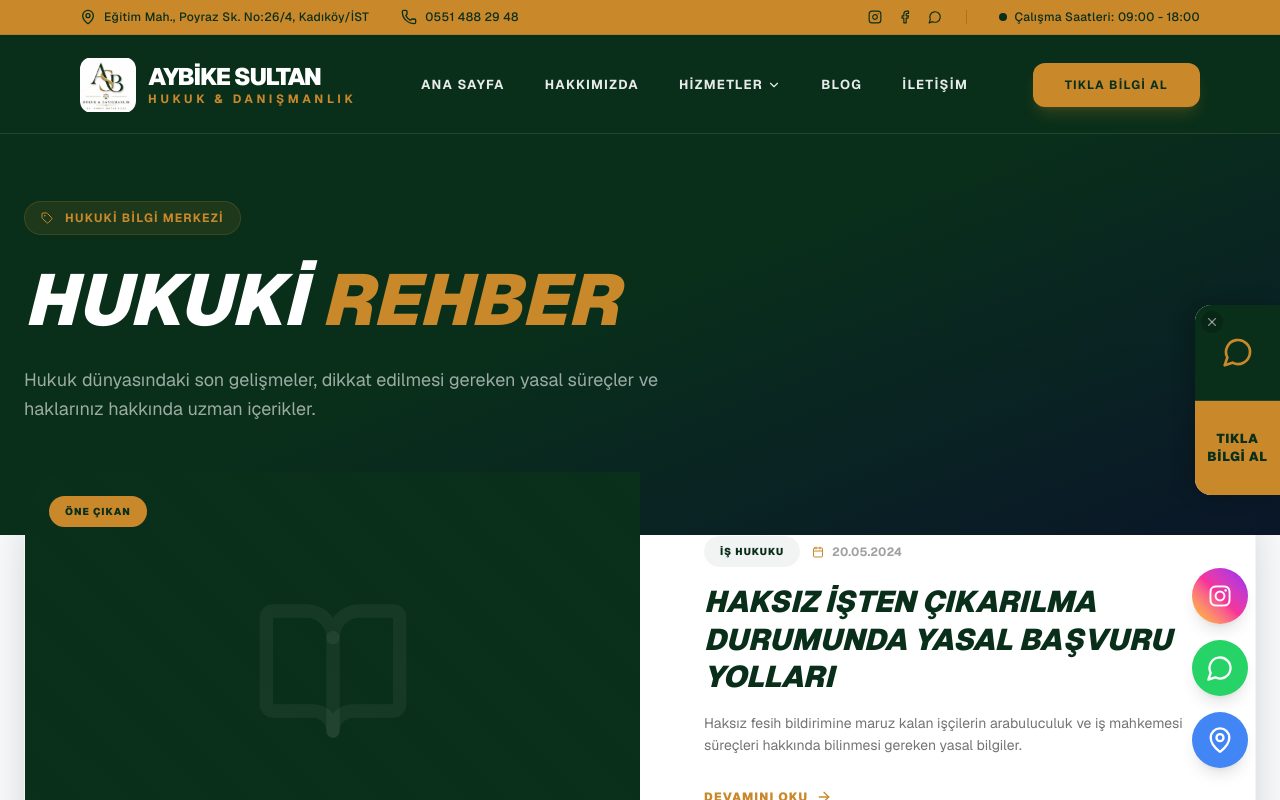
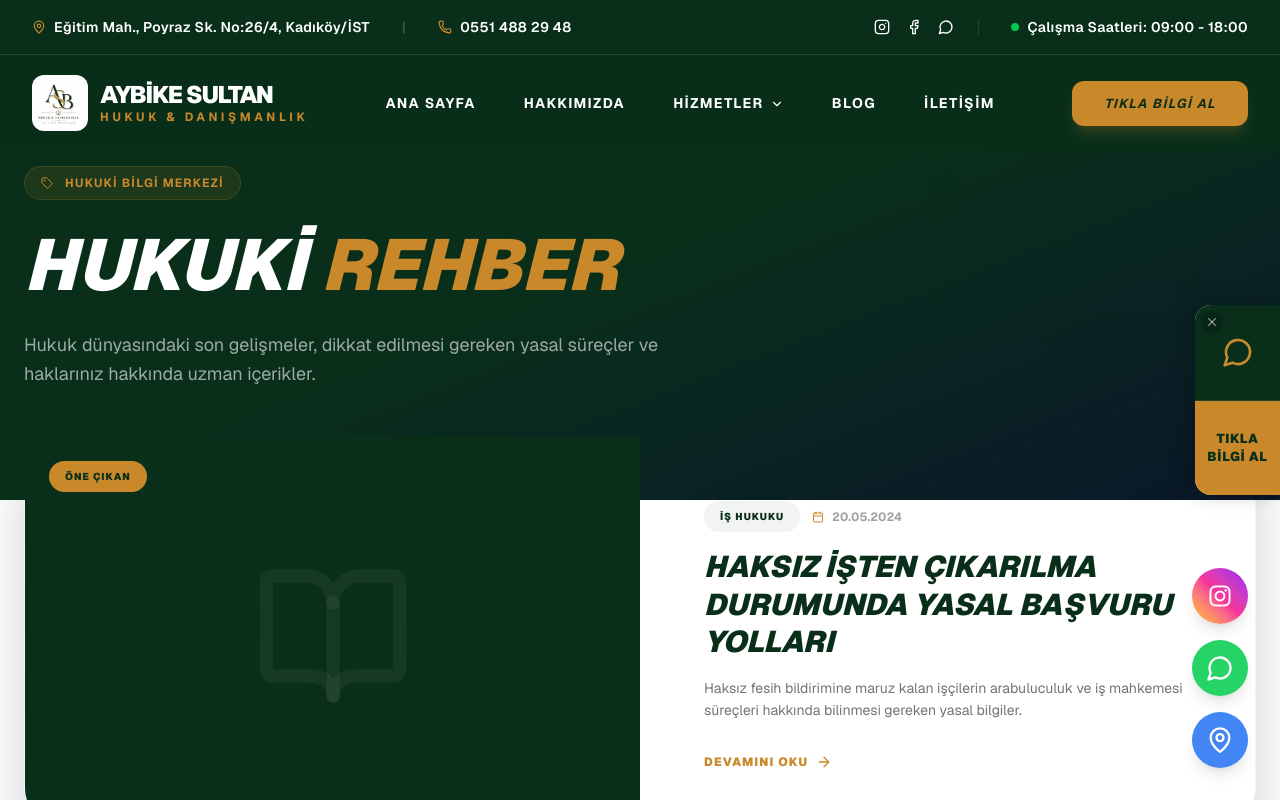
Before and after one commit to webtasarimdigital/avukataybike, a Next.js app: page /blog in a window 1280 px wide. Shown: the top 800 px of the page. Built offline with nearby package versions, Linux system fonts and the light colour scheme.

Commit message:
fix: header mobile menu framer-motion, top bar guncelleme, hero sol padding

```diff
--- a/src/app/page.tsx
+++ b/src/app/page.tsx
@@ -29,7 +29,7 @@ export default function Home() {
       <section className="relative min-h-[90vh] flex flex-col lg:flex-row overflow-hidden">
 
         {/* ── SOL: Açık / Krem Alan ── */}
-        <div className="relative flex-1 lg:w-1/2 bg-[#F5F0E6] flex items-center pt-28 pb-16 lg:pt-0 lg:pb-0">
+        <div className="relative flex-1 lg:w-1/2 bg-[#F5F0E6] flex items-center pt-44 pb-16 lg:pt-0 lg:pb-0">
           {/* Hafif desen */}
           <div className="absolute inset-0 opacity-[0.035]" style={{backgroundImage:"radial-gradient(circle, #092f1a 1px, transparent 1px)", backgroundSize:"24px 24px"}} />
           {/* Sağ kenar yumuşak geçiş */}
--- a/src/components/Header.tsx
+++ b/src/components/Header.tsx
@@ -1,7 +1,8 @@
 "use client";
 import React, { useState, useEffect } from "react";
 import Link from "next/link";
-import { MapPin, Phone as PhoneIcon, Instagram, Facebook, MessageCircle, Menu, X, ChevronDown } from "lucide-react";
+import { MapPin, Phone, MessageCircle, Menu, X, ChevronDown, Instagram, Facebook } from "lucide-react";
+import { motion, AnimatePresence } from "framer-motion";
 
 const services = [
   { title: "BANKA VE TİCARET HUKUKU", slug: "banka-ve-ticaret-hukuku" },
@@ -21,81 +22,66 @@ const services = [
 ];
 
 export default function Header() {
-  const [isMenuOpen, setIsMenuOpen] = useState(false);
-  const [openDropdown, setOpenDropdown] = useState<string | null>(null);
   const [isScrolled, setIsScrolled] = useState(false);
+  const [mobileMenuOpen, setMobileMenuOpen] = useState(false);
+  const [servicesHovered, setServicesHovered] = useState(false);
+  const [mobileServicesOpen, setMobileServicesOpen] = useState(false);
 
   useEffect(() => {
     const handleScroll = () => {
-      setIsScrolled(window.scrollY > 20);
+      setIsScrolled(window.scrollY > 40);
     };
     window.addEventListener("scroll", handleScroll);
     return () => window.removeEventListener("scroll", handleScroll);
   }, []);
 
-  const toggleDropdown = (name: string, e: React.MouseEvent) => {
-    e.preventDefault();
-    setOpenDropdown(openDropdown === name ? null : name);
-  };
-
   const navLinks = [
     { name: "ANA SAYFA", href: "/" },
     { name: "HAKKIMIZDA", href: "/hakkimizda" },
-    {
-      name: "HİZMETLER",
-      href: "/#hizmetler",
-      submenu: services.map((s) => ({
-        name: s.title,
-        href: `/hizmetler/${s.slug}`,
-      })),
-    },
+    { name: "HİZMETLER", href: "#", id: "services" },
     { name: "BLOG", href: "/blog" },
     { name: "İLETİŞİM", href: "/iletisim" },
   ];
 
   return (
-    <>
-      {/* Top Bar */}
-      <div className="hidden lg:flex bg-accent text-primary py-2 px-6 md:px-20 border-b border-primary/10">
-        <div className="max-w-7xl mx-auto w-full flex justify-between items-center text-[12px] font-medium tracking-wide">
-          <div className="flex gap-8">
-            <a
-              href="https://www.google.com/maps/search/?api=1&query=Eğitim+Mah.,+Poyraz+Sokak,+No:26/4,+Kadıköy/İstanbul"
-              target="_blank"
-              className="flex items-center gap-2 hover:text-primary/70 transition-all cursor-pointer"
+    <header className="w-full fixed top-0 left-0 right-0 z-50 flex flex-col font-sans">
+      {/* Top Green Bar - Megagöz style (Disappears on scroll) */}
+      <div
+        className={`bg-primary text-white text-[14px] font-semibold tracking-wide transition-all duration-300 origin-top ${
+          isScrolled ? "h-0 opacity-0 overflow-hidden" : "hidden lg:flex h-[55px] opacity-100 border-b border-white/10"
+        }`}
       >
-              <MapPin size={16} className="text-primary" />
-              Eğitim Mah., Poyraz Sk. No:26/4, Kadıköy/İST
+        <div className="w-full max-w-[1400px] mx-auto flex items-center justify-between h-full px-8">
+          <div className="flex items-center gap-8">
+            <a href="https://maps.google.com" target="_blank" className="hover:text-accent transition-colors flex items-center gap-2">
+              <MapPin size={14} className="text-accent" /> Eğitim Mah., Poyraz Sk. No:26/4, Kadıköy/İST
             </a>
-            <a
-              href="tel:05514882948"
-              className="flex items-center gap-2 hover:text-primary/70 transition-all cursor-pointer"
-            >
-              <PhoneIcon size={16} className="text-primary" />
-              0551 488 29 48
+            <span className="text-white/20">|</span>
+            <a href="tel:05514882948" className="hover:text-accent transition-colors flex items-center gap-2">
+              <Phone size={14} className="text-accent" /> 0551 488 29 48
             </a>
           </div>
 
           <div className="flex items-center gap-6">
-            <div className="flex items-center gap-4 border-r border-primary/20 pr-6 mr-2">
-              <a href="#" className="hover:text-primary/60 transition-colors"><Instagram size={14} /></a>
-              <a href="#" className="hover:text-primary/60 transition-colors"><Facebook size={14} /></a>
-              <a href="#" className="hover:text-primary/60 transition-colors"><MessageCircle size={14} /></a>
+            <div className="flex items-center gap-4 border-r border-white/10 pr-6 mr-2">
+              <a href="#" className="hover:text-accent transition-colors"><Instagram size={16} /></a>
+              <a href="#" className="hover:text-accent transition-colors"><Facebook size={16} /></a>
+              <a href="#" className="hover:text-accent transition-colors"><MessageCircle size={16} /></a>
             </div>
             <div className="flex items-center gap-2">
-              <span className="w-2 h-2 bg-primary rounded-full animate-pulse"></span>
+              <span className="w-2 h-2 bg-green-500 rounded-full animate-pulse"></span>
               Çalışma Saatleri: 09:00 - 18:00
             </div>
           </div>
         </div>
       </div>
 
-      {/* Main Navigation */}
-      <nav className={`fixed w-full z-[100] transition-all duration-500 top-0 lg:top-[37px] ${isScrolled ? "lg:!top-0 bg-primary shadow-xl py-3" : "bg-primary py-5 border-b border-white/10"}`}>
-        <div className="max-w-7xl mx-auto px-6 md:px-20 flex justify-between items-center">
+      {/* Main Nav Bar - Megagöz style */}
+      <div className={`transition-all duration-300 ${isScrolled ? "shadow-xl py-3 lg:py-3 bg-primary" : "py-3 lg:py-5 bg-primary/95 backdrop-blur-md"}`}>
+        <div className="w-full max-w-[1400px] mx-auto flex items-center justify-between px-8">
           {/* Logo */}
-          <Link href="/" className="flex items-center gap-3 group">
-            <div className="relative w-12 h-12 md:w-14 md:h-14 overflow-hidden rounded-xl transition-transform group-hover:scale-105">
+          <Link href="/" className="flex items-center gap-3 shrink-0">
+            <div className="relative w-12 h-12 md:w-14 md:h-14 overflow-hidden rounded-xl bg-white p-1">
               <img src="/logo.png" alt="Logo" className="w-full h-full object-contain" />
             </div>
             <div className="flex flex-col">
@@ -104,106 +90,178 @@ export default function Header() {
             </div>
           </Link>
 
-          {/* Desktop Nav */}
-          <div className="hidden lg:flex items-center gap-10">
-            {navLinks.map((link) => (
-              <div key={link.name} className="relative group">
+          {/* Desktop Menu */}
+          <nav className="hidden lg:flex items-center gap-8 xl:gap-12">
+            {navLinks.map((link) => {
+              if (link.id === "services") {
+                return (
+                  <div
+                    key={link.name}
+                    className="relative group h-full flex items-center"
+                    onMouseEnter={() => setServicesHovered(true)}
+                    onMouseLeave={() => setServicesHovered(false)}
+                  >
+                    <button className="text-[14px] font-bold text-white hover:text-accent transition-colors whitespace-nowrap tracking-widest flex items-center gap-1.5 py-4">
+                      {link.name} <ChevronDown size={14} className={`mt-0.5 transition-transform duration-300 ${servicesHovered ? "rotate-180 text-accent" : ""}`} />
+                    </button>
+
+                    <AnimatePresence>
+                      {servicesHovered && (
+                        <motion.div
+                          initial={{ opacity: 0, y: 15 }}
+                          animate={{ opacity: 1, y: 0 }}
+                          exit={{ opacity: 0, y: 10 }}
+                          transition={{ duration: 0.2 }}
+                          className="absolute top-[90%] left-1/2 -translate-x-1/2 min-w-[320px] bg-white rounded-2xl shadow-[0_20px_60px_rgba(0,0,0,0.3)] border border-gray-100 flex flex-col overflow-hidden z-50 py-3"
+                        >
+                          {services.map((s, idx) => (
                             <Link
+                              key={idx}
+                              href={`/hizmetler/${s.slug}`}
+                              className="px-6 py-3 text-[13px] font-bold text-primary hover:bg-neutral-50 hover:text-accent transition-all border-b last:border-b-0 border-gray-50 flex items-center justify-between group/item"
+                              onClick={() => setServicesHovered(false)}
+                            >
+                              {s.title}
+                              <ArrowRight size={14} className="opacity-0 group-hover/item:opacity-100 transition-all -translate-x-2 group-hover/item:translate-x-0" />
+                            </Link>
+                          ))}
+                        </motion.div>
+                      )}
+                    </AnimatePresence>
+                  </div>
+                );
+              }
+
+              return (
+                <Link
+                  key={link.name}
                   href={link.href}
-                  className="text-white/90 font-bold text-[13px] tracking-widest hover:text-accent transition-colors flex items-center gap-1"
-                  onClick={link.submenu ? (e) => toggleDropdown(link.name, e) : undefined}
+                  className="text-[14px] font-bold text-white hover:text-accent transition-colors whitespace-nowrap tracking-widest py-4 uppercase"
                 >
                   {link.name}
-                  {link.submenu && <ChevronDown size={14} className={`transition-transform duration-300 ${openDropdown === link.name ? "rotate-180" : ""}`} />}
                 </Link>
+              );
+            })}
+          </nav>
 
-                {link.submenu && (
-                  <div className={`absolute left-0 top-full pt-5 transition-all duration-300 ${openDropdown === link.name ? "opacity-100 visible translate-y-0" : "opacity-0 invisible translate-y-4"}`}>
-                    <div className="bg-white shadow-2xl rounded-2xl py-4 min-w-[280px] border border-gray-50 grid grid-cols-1 gap-1">
-                      {link.submenu.map((sub) => (
-                        <Link
-                          key={sub.name}
-                          href={sub.href}
-                          className="px-6 py-2.5 text-[12px] font-bold text-gray-600 hover:text-accent hover:bg-gray-50 transition-all border-l-4 border-transparent hover:border-accent"
-                          onClick={() => setOpenDropdown(null)}
-                        >
-                          {sub.name}
-                        </Link>
-                      ))}
-                    </div>
-                  </div>
-                )}
-              </div>
-            ))}
-          </div>
-
-          {/* Right Action */}
-          <div className="hidden lg:flex items-center gap-6">
-            <a href="https://wa.me/905514882948" target="_blank" className="bg-accent text-primary px-8 py-3.5 rounded-xl font-bold text-xs tracking-widest hover:bg-white hover:text-primary transition-all shadow-lg shadow-accent/20 uppercase">
+          {/* Action Button */}
+          <div className="hidden lg:block">
+            <a href="https://wa.me/905514882948" target="_blank" className="bg-accent text-primary px-8 py-3.5 rounded-xl font-bold text-[13px] tracking-widest hover:bg-white hover:text-primary transition-all shadow-lg shadow-accent/20 uppercase italic">
               Tıkla Bilgi Al
             </a>
           </div>
 
-          {/* Mobile Menu Button */}
-          <button className="lg:hidden text-white p-2" onClick={() => setIsMenuOpen(true)}>
-            <Menu size={32} />
+          {/* Mobile Menu Toggle */}
+          <div className="lg:hidden">
+             <button
+               className="text-white p-1"
+               onClick={() => setMobileMenuOpen(!mobileMenuOpen)}
+             >
+               {mobileMenuOpen ? <X size={32} /> : <Menu size={32} />}
              </button>
           </div>
-      </nav>
+        </div>
+      </div>
 
-      {/* Mobile Drawer */}
-      <div className={`fixed inset-0 z-[200] lg:hidden transition-all duration-500 ${isMenuOpen ? "visible" : "invisible pointer-events-none"}`}>
-        <div className={`absolute inset-0 bg-primary/95 backdrop-blur-xl transition-opacity duration-500 ${isMenuOpen ? "opacity-100" : "opacity-0"}`} onClick={() => setIsMenuOpen(false)} />
-        <div className={`absolute top-0 right-0 h-full w-[85%] bg-white shadow-2xl transition-transform duration-500 p-8 flex flex-col ${isMenuOpen ? "translate-x-0" : "translate-x-full"}`}>
-          <div className="flex justify-between items-center mb-12">
-            <img src="/logo.png" alt="Logo" className="h-12 w-auto" />
-            <button className="bg-gray-100 p-3 rounded-xl text-primary" onClick={() => setIsMenuOpen(false)}>
+      {/* Mobile Menu Dropdown - Megagöz style */}
+      <AnimatePresence>
+        {mobileMenuOpen && (
+          <motion.div
+            initial={{ opacity: 0, x: "-100%" }}
+            animate={{ opacity: 1, x: 0 }}
+            exit={{ opacity: 0, x: "-100%" }}
+            transition={{ type: "spring", stiffness: 300, damping: 30 }}
+            className="fixed inset-0 bg-primary z-[200] lg:hidden flex flex-col"
+          >
+            <div className="flex items-center justify-between p-8 border-b border-white/5">
+               <div className="flex items-center gap-3">
+                  <div className="w-10 h-10 rounded-lg bg-white p-1">
+                    <img src="/logo.png" alt="Logo" className="w-full h-full object-contain" />
+                  </div>
+                  <span className="text-white font-black text-lg tracking-tighter">AYBİKE SULTAN</span>
+               </div>
+               <button
+                 onClick={() => setMobileMenuOpen(false)}
+                 className="w-10 h-10 rounded-xl bg-white/5 flex items-center justify-center text-white"
+               >
                  <X size={24} />
                </button>
             </div>
 
-          <div className="flex flex-col gap-6 overflow-y-auto pr-4">
-            {navLinks.map((link) => (
-              <div key={link.name} className="border-b border-gray-50 pb-4">
-                <Link
-                  href={link.href}
-                  className="text-primary font-black text-xl tracking-tight flex justify-between items-center"
-                  onClick={link.submenu ? (e) => toggleDropdown(link.name, e) : () => setIsMenuOpen(false)}
+            <div className="flex-1 overflow-y-auto px-8 py-10 flex flex-col gap-6">
+              {navLinks.map((link) => {
+                if (link.id === "services") {
+                  return (
+                    <div key={link.name} className="flex flex-col border-b border-white/5 pb-4">
+                       <button
+                         onClick={() => setMobileServicesOpen(!mobileServicesOpen)}
+                         className="flex items-center justify-between text-white font-black text-xl tracking-tight uppercase"
                        >
                          {link.name}
-                  {link.submenu && <ChevronDown size={20} className={openDropdown === link.name ? "rotate-180" : ""} />}
-                </Link>
-
-                {link.submenu && openDropdown === link.name && (
-                  <div className="mt-4 flex flex-col gap-3 pl-4 border-l-2 border-accent">
-                    {link.submenu.map((sub) => (
+                         <ChevronDown size={20} className={`transition-transform duration-300 ${mobileServicesOpen ? "rotate-180 text-accent" : "text-white/40"}`} />
+                       </button>
+                       <AnimatePresence>
+                         {mobileServicesOpen && (
+                           <motion.div
+                             initial={{ height: 0, opacity: 0 }}
+                             animate={{ height: "auto", opacity: 1 }}
+                             exit={{ height: 0, opacity: 0 }}
+                             className="flex flex-col pt-6 space-y-4 overflow-hidden pl-4 border-l-2 border-accent/30"
+                           >
+                             {services.map((s, idx) => (
                                <Link
-                        key={sub.name}
-                        href={sub.href}
-                        className="text-gray-500 font-bold text-sm"
-                        onClick={() => setIsMenuOpen(false)}
+                                 key={idx}
+                                 href={`/hizmetler/${s.slug}`}
+                                 onClick={() => setMobileMenuOpen(false)}
+                                 className="text-white/60 font-bold text-sm hover:text-accent transition-colors"
                                >
-                        {sub.name}
+                                 {s.title}
                                </Link>
                              ))}
+                           </motion.div>
+                         )}
+                       </AnimatePresence>
                     </div>
-                )}
-              </div>
-            ))}
+                  );
+                }
+
+                return (
+                  <Link
+                    key={link.name}
+                    href={link.href}
+                    onClick={() => setMobileMenuOpen(false)}
+                    className="text-white font-black text-xl tracking-tight uppercase border-b border-white/5 pb-4"
+                  >
+                    {link.name}
+                  </Link>
+                );
+              })}
             </div>
 
-          <div className="mt-auto pt-8">
-            <a href="tel:05514882948" className="w-full bg-accent text-primary p-5 rounded-2xl flex items-center justify-center gap-3 font-black tracking-widest uppercase text-sm mb-4">
-              <PhoneIcon size={20} /> HEMEN ARA
+            <div className="p-8 border-t border-white/5">
+              <a href="tel:05514882948" className="w-full bg-accent text-primary py-5 rounded-2xl flex items-center justify-center gap-3 font-black tracking-widest uppercase text-sm">
+                <Phone size={20} /> HEMEN ARA
               </a>
-            <div className="flex justify-center gap-8 text-primary/30">
-              <Instagram size={24} />
-              <Facebook size={24} />
-              <MessageCircle size={24} />
             </div>
-          </div>
-        </div>
-      </div>
-    </>
+          </motion.div>
+        )}
+      </AnimatePresence>
+    </header>
   );
 }
+
+const ArrowRight = ({ size, className }: { size: number, className?: string }) => (
+  <svg
+    width={size}
+    height={size}
+    viewBox="0 0 24 24"
+    fill="none"
+    stroke="currentColor"
+    strokeWidth="3"
+    strokeLinecap="round"
+    strokeLinejoin="round"
+    className={className}
+  >
+    <path d="M5 12h14M12 5l7 7-7 7"/>
+  </svg>
+);
```
Lines whose indentation alone changed are shown as unchanged.
